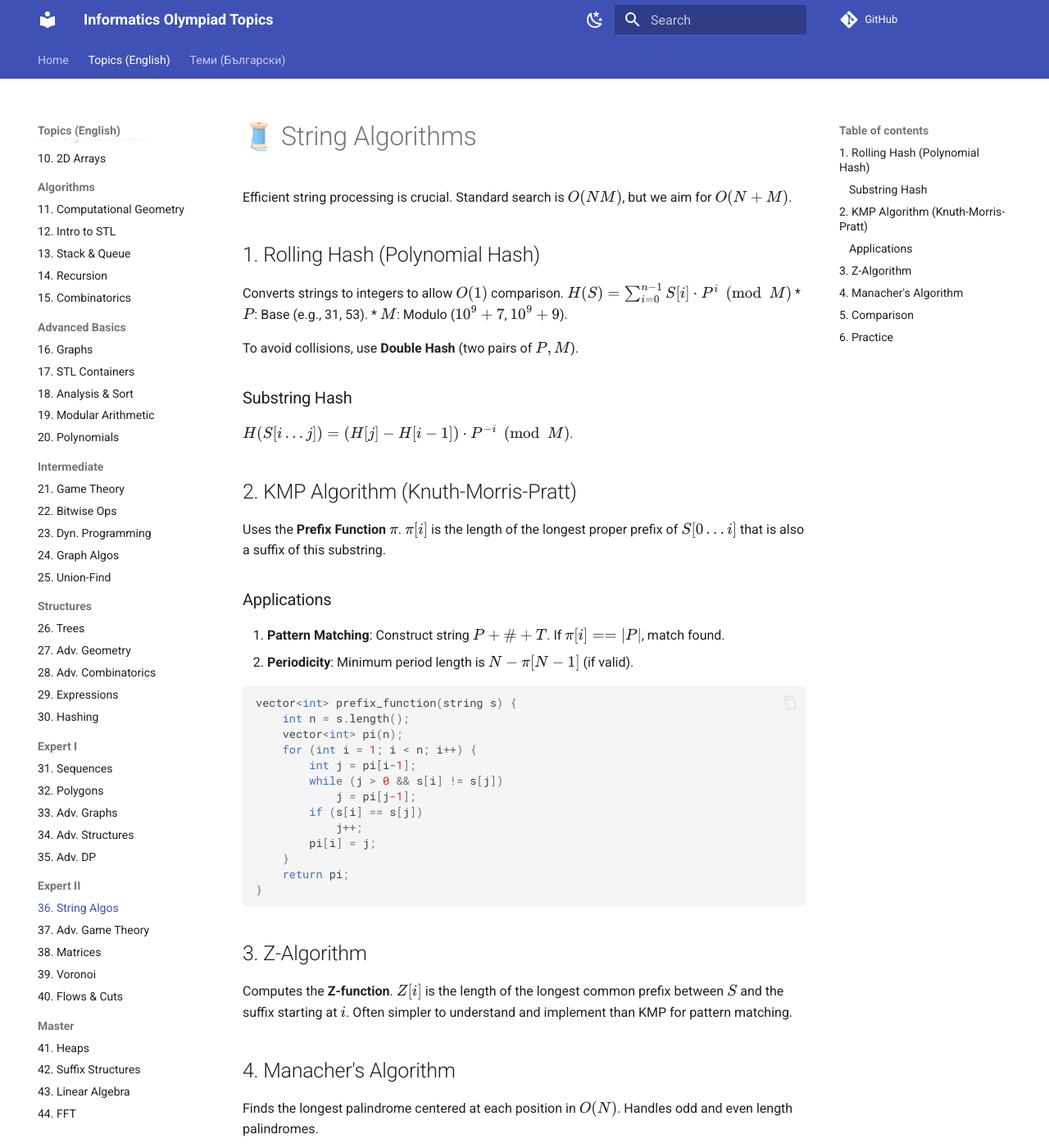
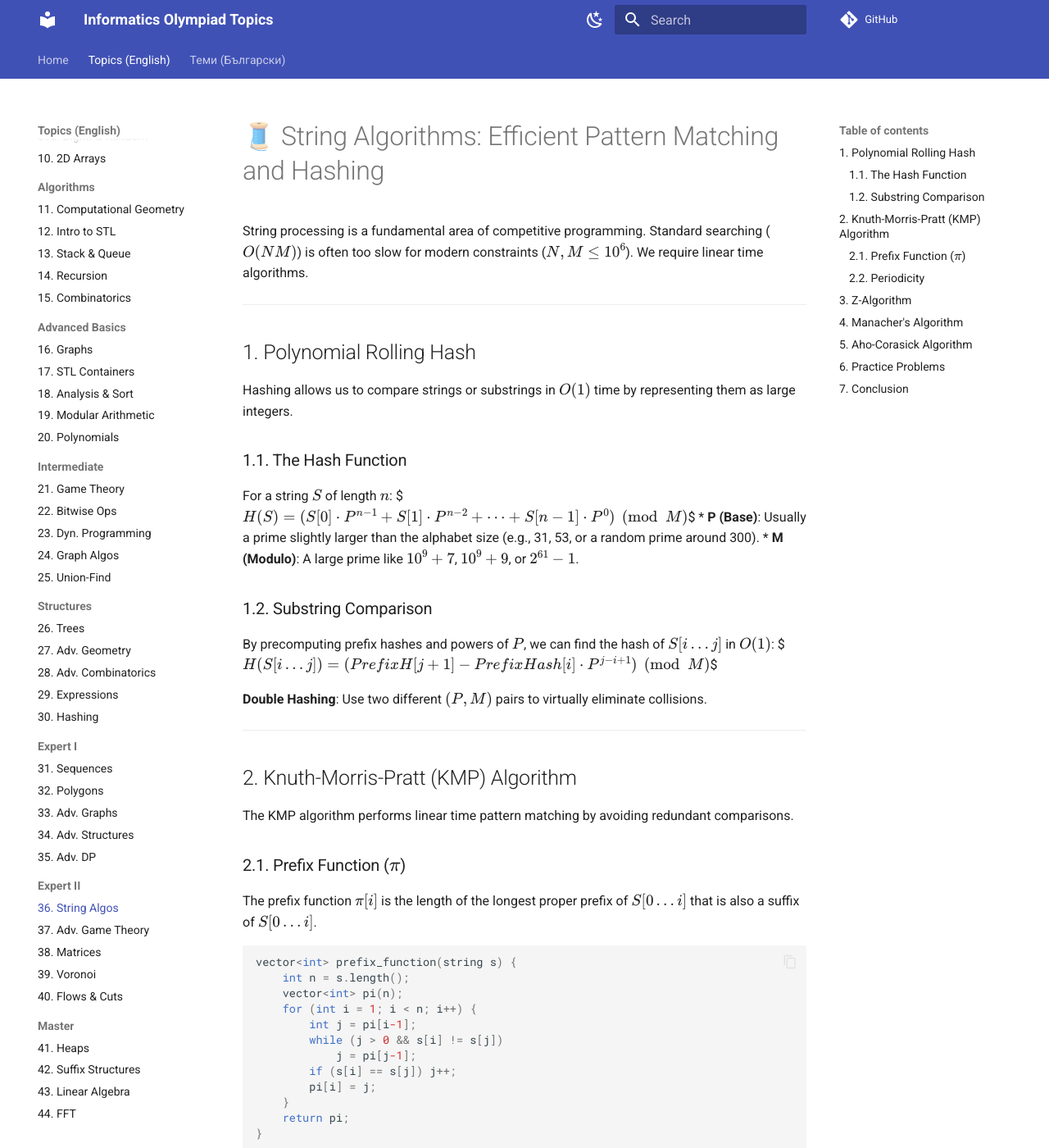
Before and after one commit to KadirYazadzhi/Informatics-Olympiad-Topics, an MkDocs documentation site: the page built from docs/EN/36_String_Algorithms.md, in a window 1280 px wide and 1400 px high. Shown: the whole window at 82% size. Built offline with MkDocs 1.6.1 and Material for MkDocs 9.7.7, drawn with Linux system fonts in a browser that asks for light colours; comment, search, counter and statistics services are not loaded; some of the changed text lies outside the part shown.

Commit message:
Expand EN/36_String_Algorithms.md: Hashing, KMP, Z-algo, and Manacher

````diff
--- a/docs/EN/36_String_Algorithms.md
+++ b/docs/EN/36_String_Algorithms.md
@@ -1,27 +1,33 @@
-# 🧵 String Algorithms
+# 🧵 String Algorithms: Efficient Pattern Matching and Hashing
 
-Efficient string processing is crucial. Standard search is $O(NM)$, but we aim for $O(N+M)$.
+String processing is a fundamental area of competitive programming. Standard searching ($O(NM)$) is often too slow for modern constraints ($N, M \le 10^6$). We require linear time algorithms.
 
-## 1. Rolling Hash (Polynomial Hash)
+---
 
-Converts strings to integers to allow $O(1)$ comparison.
-$H(S) = \sum_{i=0}^{n-1} S[i] \cdot P^i \pmod M$
-*   $P$: Base (e.g., 31, 53).
-*   $M$: Modulo ($10^9+7$, $10^9+9$).
+## 1. Polynomial Rolling Hash
 
-To avoid collisions, use **Double Hash** (two pairs of $P, M$).
+Hashing allows us to compare strings or substrings in $O(1)$ time by representing them as large integers.
 
-### Substring Hash
-$H(S[i \dots j]) = (H[j] - H[i-1]) \cdot P^{-i} \pmod M$.
+### 1.1. The Hash Function
+For a string $S$ of length $n$:
+$$H(S) = (S[0] \cdot P^{n-1} + S[1] \cdot P^{n-2} + \dots + S[n-1] \cdot P^0) \pmod M$$
+*   **P (Base)**: Usually a prime slightly larger than the alphabet size (e.g., 31, 53, or a random prime around 300).
+*   **M (Modulo)**: A large prime like $10^9+7$, $10^9+9$, or $2^{61}-1$.
 
-## 2. KMP Algorithm (Knuth-Morris-Pratt)
+### 1.2. Substring Comparison
+By precomputing prefix hashes and powers of $P$, we can find the hash of $S[i \dots j]$ in $O(1)$:
+$$H(S[i \dots j]) = (PrefixH[j+1] - PrefixHash[i] \cdot P^{j-i+1}) \pmod M$$
 
-Uses the **Prefix Function** $\pi$.
-$\pi[i]$ is the length of the longest proper prefix of $S[0 \dots i]$ that is also a suffix of this substring.
+**Double Hashing**: Use two different $(P, M)$ pairs to virtually eliminate collisions.
 
-### Applications
-1.  **Pattern Matching**: Construct string $P + \# + T$. If $\pi[i] == |P|$, match found.
-2.  **Periodicity**: Minimum period length is $N - \pi[N-1]$ (if valid).
+---
+
+## 2. Knuth-Morris-Pratt (KMP) Algorithm
+
+The KMP algorithm performs linear time pattern matching by avoiding redundant comparisons.
+
+### 2.1. Prefix Function ($\pi$)
+The prefix function $\pi[i]$ is the length of the longest proper prefix of $S[0 \dots i]$ that is also a suffix of $S[0 \dots i]$.
 
 ```cpp
 vector<int> prefix_function(string s) {
@@ -31,35 +37,44 @@ vector<int> prefix_function(string s) {
         int j = pi[i-1];
         while (j > 0 && s[i] != s[j])
             j = pi[j-1];
-        if (s[i] == s[j])
-            j++;
+        if (s[i] == s[j]) j++;
         pi[i] = j;
     }
     return pi;
 }
 ```
 
+### 2.2. Periodicity
+A string $S$ has a period $T$ if $S[i] = S[i+T]$ for all $i$. The smallest period of a string is $n - \pi[n-1]$ if $n$ is divisible by $n - \pi[n-1]$.
+
+---
+
 ## 3. Z-Algorithm
 
-Computes the **Z-function**.
-$Z[i]$ is the length of the longest common prefix between $S$ and the suffix starting at $i$.
-Often simpler to understand and implement than KMP for pattern matching.
+The Z-algorithm computes the **Z-function**, where $Z[i]$ is the length of the longest common prefix (LCP) between $S$ and the suffix of $S$ starting at $i$.
+Like KMP, it allows for $O(N)$ pattern matching by constructing the string $P + \# + T$.
+
+---
 
 ## 4. Manacher's Algorithm
 
-Finds the longest palindrome centered at each position in $O(N)$.
-Handles odd and even length palindromes.
+Manacher's algorithm finds the longest palindromic substring in $O(N)$ time.
+It works by exploiting the symmetry of palindromes and maintaining the "rightmost" palindrome found so far.
 
-## 5. Comparison
+---
 
-| Algorithm | Complexity | Use Case |
-| :--- | :--- | :--- |
-| **Hash** | $O(N)$ | General purpose, Palindromes, Comparing substrings |
-| **KMP** | $O(N)$ | Single pattern search, Periodicity |
-| **Z-Algo** | $O(N)$ | Similar to KMP |
-| **Aho-Corasick** | $O(N)$ | Multiple pattern search (Dictionary) |
+## 5. Aho-Corasick Algorithm
 
-## 6. Practice
-1.  **Codeforces 126B**: Password (KMP properties).
-2.  **SPOJ EPALIN**: Extend to Palindrome.
-3.  **CSES Word Combinations**: Aho-Corasick / Trie DP.
+Used for searching for a **dictionary** of patterns $\{P_1, P_2, \dots, P_k\}$ in a text $T$ in $O(N + \sum |P_i|)$.
+It is essentially a BFS-based extension of a **Trie** data structure, adding "failure links" similar to KMP's prefix function.
+
+---
+
+## 6. Practice Problems
+1.  **Codeforces 126B**: Password (KMP + Properties).
+2.  **CSES String Matching**: Basic pattern search.
+3.  **CSES Finding Periods**: Using Z-algorithm or KMP.
+4.  **CSES Palindrome Queries**: Rolling Hash with Segment Tree.
+
+## 7. Conclusion
+Hashing is the most flexible tool, while KMP and Z-algorithm are deterministic and faster for simple pattern matching. For multiple patterns, Aho-Corasick is the industry standard.
````
